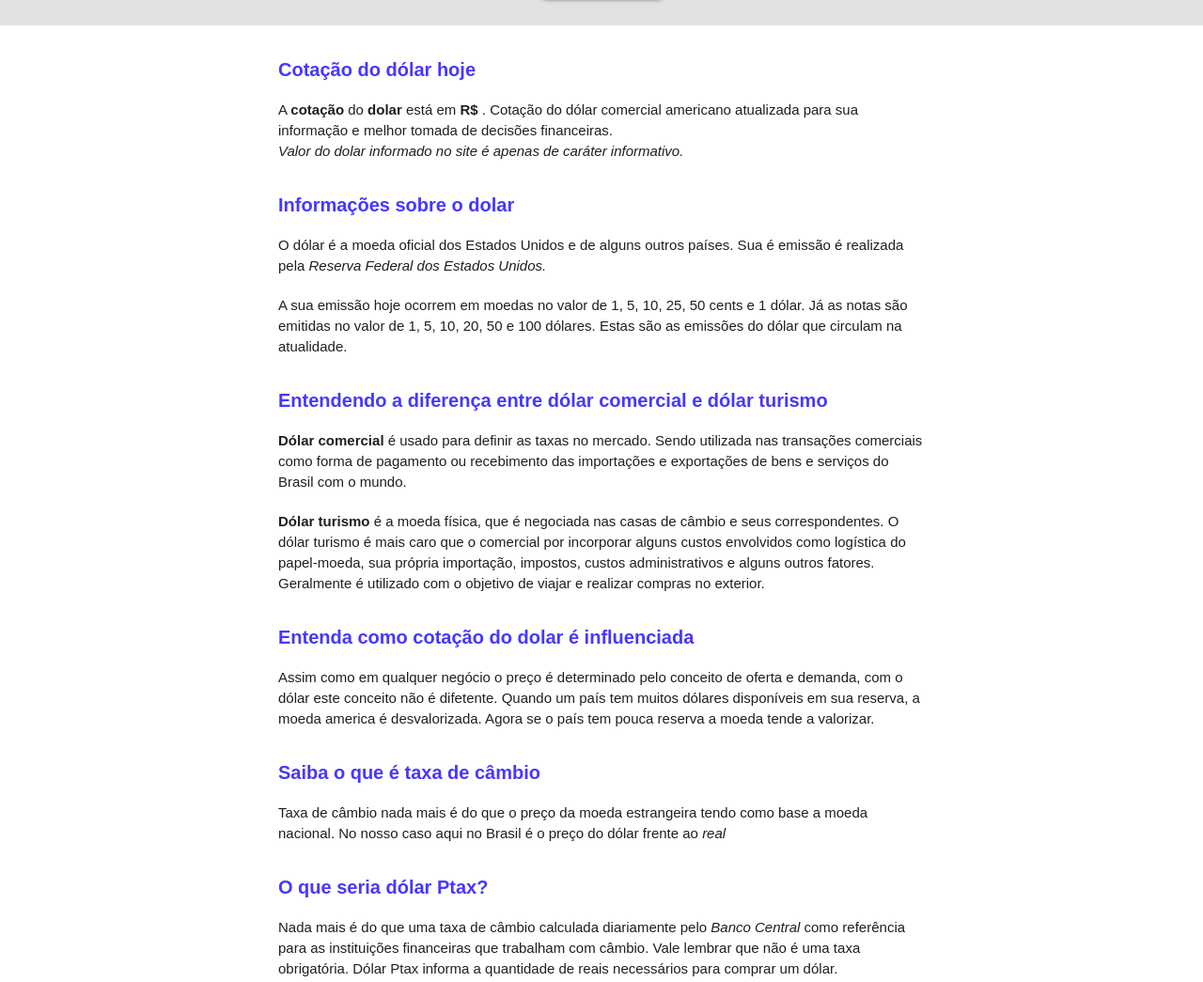
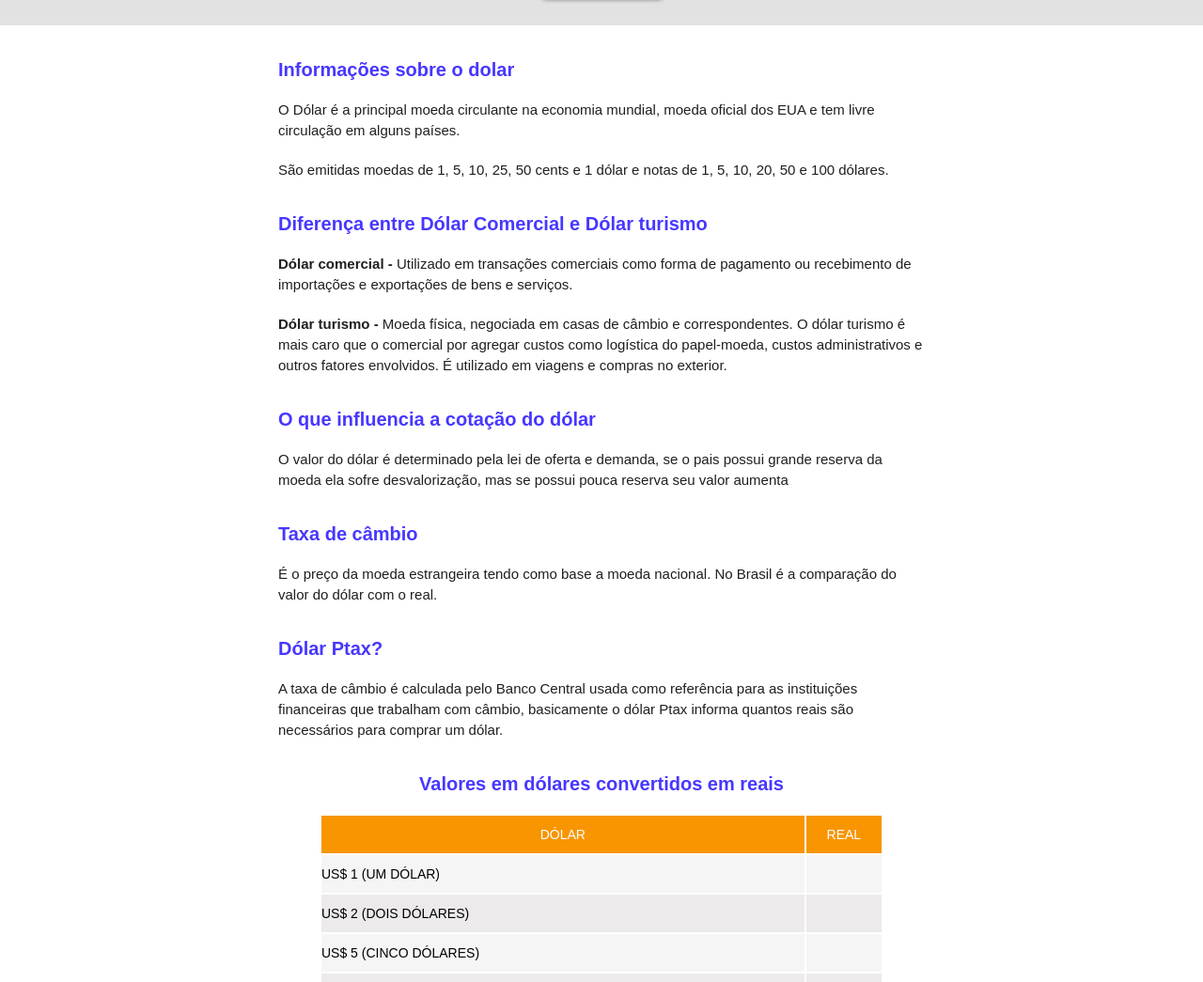
Before and after one commit to bcabreu/Taxa-Dolar, a plain HTML site: page index.html in a window 1280 px wide. Shown: the part 1152-2197 px from the top of the page at 94% size. Drawn offline with nearby package versions, Linux system fonts and the light colour scheme; no server answers.

Commit message:
alterando os textos da página principal (index.html)

```diff
--- a/index.html
+++ b/index.html
@@ -247,57 +247,38 @@
           <img src="./assets/img/ads/Planilha para Controle Financeiro Pessoal.png" alt="Planilha para Controle Financeiro Pessoal">
         </a>
       </div>
-      <h2>Cotação do dólar hoje</h2>
-        <p class="leading">
-          A <strong>cotação </strong>do <strong>dolar </strong>está em <strong>R$ <span class="tax-information"></span></strong>.
-        Cotação do dólar comercial americano atualizada para sua informação e melhor tomada de decisões
-      financeiras. <em><br>Valor do dolar informado no site é apenas de caráter informativo.</em>
-        </p>
-
-      <h2>Informações sobre o dolar</h2>
+        <h2>Informações sobre o dolar</h2>
       <p class="leading">
-        O dólar é a moeda oficial dos Estados Unidos e de alguns outros países.
-        Sua é emissão é realizada pela <em>Reserva Federal dos Estados Unidos.</em>
+        O Dólar é a principal moeda circulante na economia mundial, moeda oficial dos EUA e tem livre circulação em alguns países.
       </p>
       <p class="leading">
-        A sua emissão hoje ocorrem em moedas no valor de 1, 5, 10, 25, 50 cents e 1 dólar.
-        Já as notas são emitidas no valor de 1, 5, 10, 20, 50 e 100 dólares. Estas são as emissões
-        do dólar que circulam na atualidade.
+        São emitidas moedas de 1, 5, 10, 25, 50 cents e 1 dólar e notas de 1, 5, 10, 20, 50 e 100 dólares.
       </p>
 
-      <h2>Entendendo a diferença entre dólar comercial e dólar turismo</h2>
+      <h2>Diferença entre Dólar Comercial e Dólar turismo</h2>
       <p class="leading">
-        <strong>Dólar comercial </strong>é usado para definir as taxas no mercado.
-        Sendo utilizada nas transações comerciais como forma de pagamento ou recebimento das
-        importações e exportações de bens e serviços do Brasil com o mundo.
+        <strong>Dólar comercial - </strong>Utilizado em transações comerciais como forma de pagamento ou recebimento de importações e exportações de bens e serviços.
+
       </p>
       <p class="leading">
-        <strong>Dólar turismo </strong>é a moeda física, que é negociada nas casas de câmbio
-        e seus correspondentes. O dólar turismo é mais caro que o comercial por incorporar alguns
-        custos envolvidos como logística do papel-moeda, sua própria importação, impostos,
-        custos administrativos e alguns outros fatores. Geralmente é utilizado com o objetivo
-        de viajar e realizar compras no exterior.
+        <strong>Dólar turismo - </strong>Moeda física, negociada em casas de câmbio e correspondentes. O dólar turismo é mais caro que o comercial por agregar custos como logística do papel-moeda, custos administrativos e outros fatores envolvidos. É utilizado em viagens e compras no exterior.
+
       </p>
 
-      <h2>Entenda como cotação do dolar é influenciada</h2>
+      <h2>O que influencia a cotação do dólar</h2>
       <p class="leading">
-      Assim como em qualquer negócio o preço é determinado pelo conceito de oferta e demanda, com o
-      dólar este conceito não é difetente. Quando um país tem muitos dólares disponíveis em sua reserva,
-      a moeda america é desvalorizada. Agora se o país tem pouca reserva a moeda tende a valorizar.
+        O valor do dólar é determinado pela lei de oferta e demanda, se o pais possui grande reserva da moeda ela sofre desvalorização, mas se possui pouca reserva seu valor aumenta
       </p>
 
-      <h2>Saiba o que é taxa de câmbio</h2>
+      <h2>Taxa de câmbio</h2>
       <p class="leading">
-         Taxa de câmbio nada mais é do que o preço da moeda estrangeira tendo como base a moeda nacional.
-         No nosso caso aqui no Brasil é o preço do dólar frente ao <em>real</em>
+        É o preço da moeda estrangeira tendo como base a moeda nacional. No Brasil é a comparação do valor do dólar com o real.
       </p>
 
-      <h2>O que seria dólar Ptax?</h2>
+      <h2>Dólar Ptax?</h2>
       <p class="leading">
-           Nada mais é do que uma taxa de câmbio calculada diariamente pelo <em>Banco Central</em>
-           como referência para as instituições financeiras que trabalham com câmbio. Vale lembrar que não
-           é uma taxa obrigatória. Dólar Ptax informa a quantidade de reais necessários para
-           comprar um dólar.
+        A taxa de câmbio é calculada pelo Banco Central usada como referência para as instituições financeiras que trabalham com câmbio, basicamente o dólar Ptax informa quantos reais são necessários para comprar um dólar.
+
       </p>
       <h2 class="table-title--h2">Valores em dólares convertidos em reais</h2>
       <table class="table">
```
